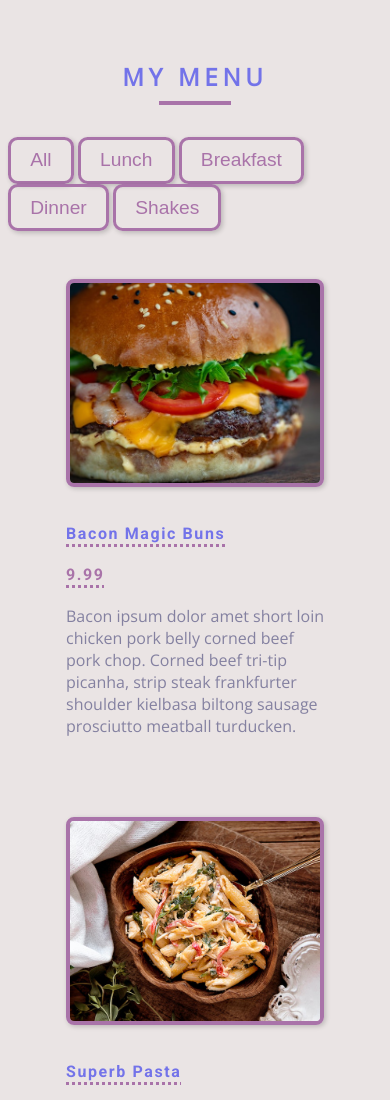
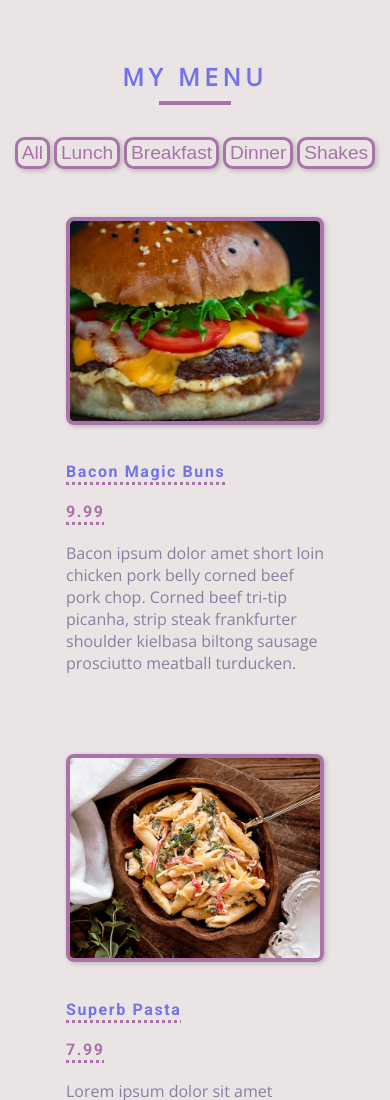
Before and after one commit to Batoru1/menu, a plain HTML site: page index.html in a window 390 px wide. Shown: the top 1100 px of the page. Drawn offline with nearby package versions, Linux system fonts and the light colour scheme.

Commit message:
styles.css

```diff
--- a/styles.css
+++ b/styles.css
@@ -61,7 +61,7 @@ h2 {
 @media (max-width: 480px) {
   .filter-btn {
     font-size: xx-small; /* Adjust the font size for smaller screens */
-    padding: 0.5em 1em; /* Adjust the padding for smaller screens */
+    padding: 0.1em 0.2em; /* Adjust the padding for smaller screens */
   }
 }
 
```
